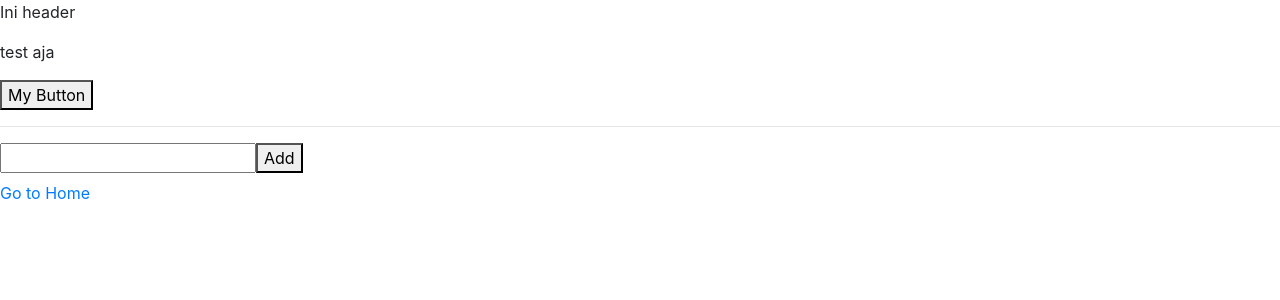
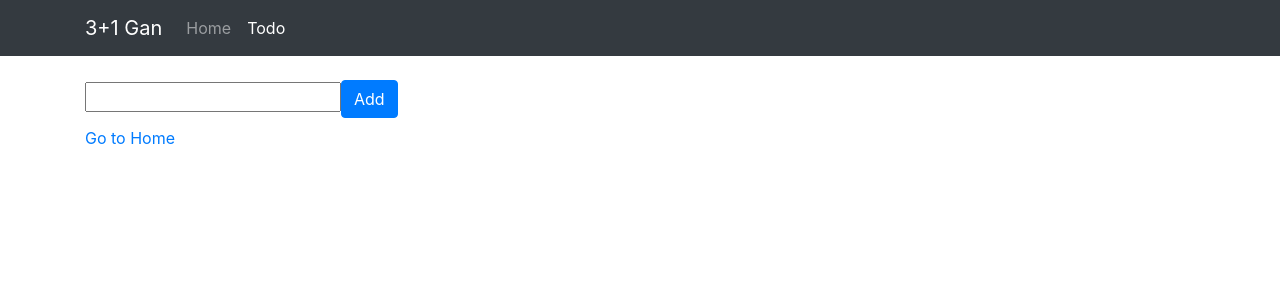
Before and after one commit to nurelhhh/asp-training, a Next.js app in the folder MyNextJsApp/: page /todo in a window 1280 px wide. Shown: the top 300 px of the page. Built offline with nearby package versions, Linux system fonts and the light colour scheme.

Commit message:
add styling with bootstrap

```diff
--- a/MyNextJsApp/pages/shared/layout.tsx
+++ b/MyNextJsApp/pages/shared/layout.tsx
@@ -1,5 +1,60 @@
 import React from 'react';
 import Head from 'next/head';
+import Link from 'next/link';
+import {useRouter} from 'next/router';
+
+function GetNavigationLinkClassName(active: boolean) {
+    if (active) {
+        return "nav-link active";
+    } else {
+        return "nav-link";
+    }
+}
+
+function GetNavigationLinkAriaCurrent(active: boolean) {
+    if (active) {
+        return "page";
+    } else {
+        return undefined;
+    }
+}
+
+const NavigationLink: React.FunctionComponent<{
+    href: string
+}> = (props) => {
+    const active = (useRouter().pathname === props.href);
+
+    return (
+        <li className="nav-item">
+            <Link href={props.href}>
+                <a className={GetNavigationLinkClassName(active)} aria-current={GetNavigationLinkAriaCurrent(active)}>
+                    {props.children}
+                </a>
+            </Link>
+        </li>
+    );
+}
+
+const NavigationBar: React.FunctionComponent<{}> = () => {
+    return (
+        <nav className="navbar navbar-expand-lg navbar-dark bg-dark">
+            <div className="container">
+                <Link href="/">
+                    <a className="navbar-brand">3+1 Gan</a>
+                </Link>
+                <button className="navbar-toggler" type="button" data-toggle="collapse" data-target="#navbarNav" aria-controls="navbarNav" aria-expanded="false" aria-label="Toggle navigation">
+                <span className="navbar-toggler-icon" />
+                </button>
+                <div className="collapse navbar-collapse" id="navbarNav">
+                <ul className="navbar-nav">
+                    <NavigationLink href="/">Home</NavigationLink>
+                    <NavigationLink href="/todo">Todo</NavigationLink>
+                </ul>
+                </div>
+            </div>
+      </nav>
+    );
+};
 
 export class Layout extends React.Component<{
     title: string
@@ -9,16 +64,18 @@ export class Layout extends React.Component<{
             <div>
                 <Head>
                     <meta charSet="utf-8" />
-                    <meta name="viewport" content="width=device-width, initial-scale=1" />
-                    <title>{this.props.title}</title>
+                    <meta name="viewport" content="width=device-width, initial-scale=1"/>
+                    <title>{this.props.title} - Belajar React</title>
                 </Head>
-                <div>
-                    <p>Ini header</p>
-                    <p>test aja</p>
-                    <button type="button">My Button</button>
-                    <hr/>
-                </div>
-                <main>{this.props.children}</main>
+                <header>
+                    <NavigationBar></NavigationBar>
+                </header>
+                <main className="container my-4">
+                    {this.props.children}
+                </main>
+                <footer>
+                    <script src="bootstrap.bundle.min.js"></script>
+                </footer>
             </div>
         );
     }
--- a/MyNextJsApp/pages/todo.tsx
+++ b/MyNextJsApp/pages/todo.tsx
@@ -23,9 +23,9 @@ const TodoItem: React.FunctionComponent<{
     };
 
     return (
-        <div>
+        <div className="m-2">
             <span>{props.item.name}</span>
-            <button onClick={onClick} type="button">Remove</button>
+            <button className="btn btn-danger" onClick={onClick} type="button">Remove</button>
         </div>
     );
 };
@@ -89,7 +89,7 @@ class Todo extends React.Component<{}, TodoState> {
             <div>
                 <div>
                     <input value={this.state.textInput} onChange={this.onTextChange}/>
-                    <button onClick={this.addToList} type="button">Add</button>
+                    <button className="btn btn-primary" onClick={this.addToList} type="button">Add</button>
                     <h2>{this.state.textInput}</h2>
                 </div>
                 <TodoList onChange={this.onListChanged} list={this.state.todoList} />
```
